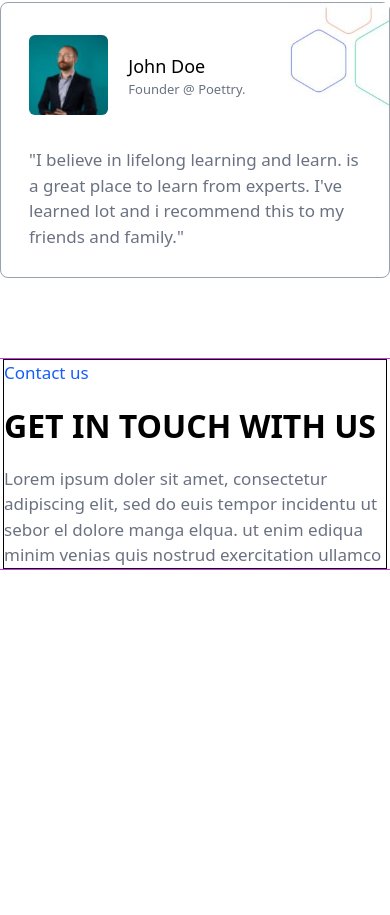
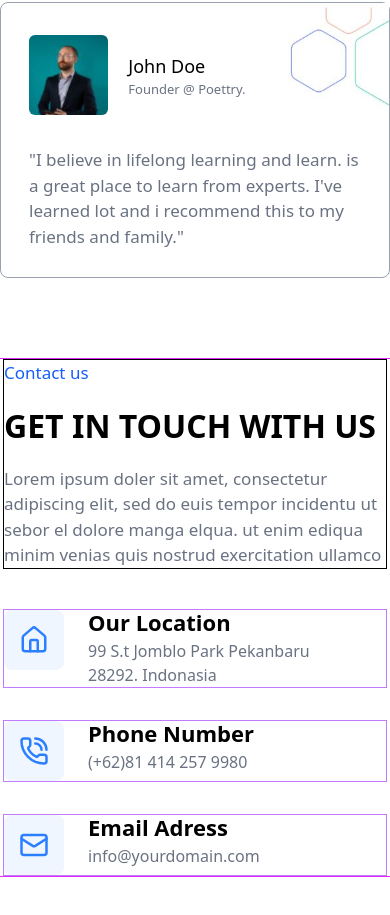
Before and after one commit to msharjeelaslam/StartupWebsite, a website: page src/index.html in a window 390 px wide. Shown: the part 10373-11288 px from the top of the page. Before the commit the page ends 11023 px from the top, so only its background shows below. Drawn offline with Linux system fonts and the light colour scheme.

Commit message:
completed upper part of 9th section fuly responsive

```diff
--- a/src/index.html
+++ b/src/index.html
@@ -766,7 +766,7 @@
       <!--grid div-->
       <div class="min-w-100 xs:min-w-130 sm:min-w-168 md:min-w-230 lg:min-w-273 border border-fuchsia-500 flex justify-center items-center">
         <!--content div 1-->
-        <div>
+        <div class="grid grid-cols-1 gap-y-10">
           <!-- uppar content div 1-->
           <div>
             <div class="grid grid-cols-1 gap-y-4 sm:gap-y-5 max-w-96 xs:min-w-128 sm:min-w-166 md:min-w-104 md:max-w-104 lg:min-w-130 border border-black">
@@ -778,13 +778,46 @@
 
            <!--lower content div 1-->
           <div>
-            <div>
+            <div class="grid grid-cols-1 gap-y-8">
 
-              <div></div>
+              <div class="flex gap-x-6 border border-purple-400 max-w-100">
 
-              <div></div>
+                <div class=" w-15 h-15 xs:w-18 xs:h-18 flex justify-center items-center rounded-lg bg-blue-50">
+                  <svg  class="text-blue-500 xs:w-9 xs:h-9 " xmlns="http://www.w3.org/2000/svg" width="30" height="30" viewBox="0 0 24 24" fill="none" stroke="currentColor" stroke-width="2" stroke-linecap="round" stroke-linejoin="round" class="lucide lucide-house-icon lucide-house"><path d="M15 21v-8a1 1 0 0 0-1-1h-4a1 1 0 0 0-1 1v8"/><path d="M3 10a2 2 0 0 1 .709-1.528l7-6a2 2 0 0 1 2.582 0l7 6A2 2 0 0 1 21 10v9a2 2 0 0 1-2 2H5a2 2 0 0 1-2-2z"/></svg>
+                </div>
 
-              <div></div>
+                <div class="-mt-1">
+                  <div class="text-[22px] xs:text-[24px] font-sans font-bold">Our Location</div>
+                  <div class="max-w-60 text-base xs:text-[17px] text-gray-500 font-sans">99 S.t Jomblo Park Pekanbaru 28292. Indonasia</div>
+                </div>
+
+              </div>
+
+               <div class="flex gap-x-6 border border-purple-400 max-w-100">
+
+                <div class=" w-15 h-15 xs:w-18 xs:h-18 flex justify-center items-center rounded-lg bg-blue-50">
+                  <svg class="text-blue-500 xs:w-9 xs:h-9 " xmlns="http://www.w3.org/2000/svg" width="30" height="30" viewBox="0 0 24 24" fill="none" stroke="currentColor" stroke-width="2" stroke-linecap="round" stroke-linejoin="round" class="lucide lucide-phone-call-icon lucide-phone-call"><path d="M13 2a9 9 0 0 1 9 9"/><path d="M13 6a5 5 0 0 1 5 5"/><path d="M13.832 16.568a1 1 0 0 0 1.213-.303l.355-.465A2 2 0 0 1 17 15h3a2 2 0 0 1 2 2v3a2 2 0 0 1-2 2A18 18 0 0 1 2 4a2 2 0 0 1 2-2h3a2 2 0 0 1 2 2v3a2 2 0 0 1-.8 1.6l-.468.351a1 1 0 0 0-.292 1.233 14 14 0 0 0 6.392 6.384"/></svg>
+                </div>
+
+                <div class="-mt-1">
+                  <div class="text-[22px] xs:text-[24px] font-sans font-bold">Phone Number</div>
+                  <div class=" text-base xs:text-[17px] text-gray-500 font-sans">(+62)81 414 257 9980</div>
+                </div>
+
+              </div>
+
+               <div class="flex gap-x-6 border border-purple-400 max-w-100">
+
+                <div class=" w-15 h-15 xs:w-18 xs:h-18 flex justify-center items-center rounded-lg bg-blue-50">
+                  <svg class="text-blue-500 xs:w-9 xs:h-9 " xmlns="http://www.w3.org/2000/svg" width="30" height="30" viewBox="0 0 24 24" fill="none" stroke="currentColor" stroke-width="2" stroke-linecap="round" stroke-linejoin="round" class="lucide lucide-mail-icon lucide-mail"><path d="m22 7-8.991 5.727a2 2 0 0 1-2.009 0L2 7"/><rect x="2" y="4" width="20" height="16" rx="2"/></svg>
+                </div>
+
+                <div class="-mt-1">
+                  <div class="text-[22px] xs:text-[24px] font-sans font-bold">Email Adress</div>
+                  <div class="max-w-60 text-base xs:text-[17px] text-gray-500 font-sans">info@yourdomain.com</div>
+                </div>
+
+              </div>
 
             </div>
           </div>
```
Also changed, not shown: src/output.css.
